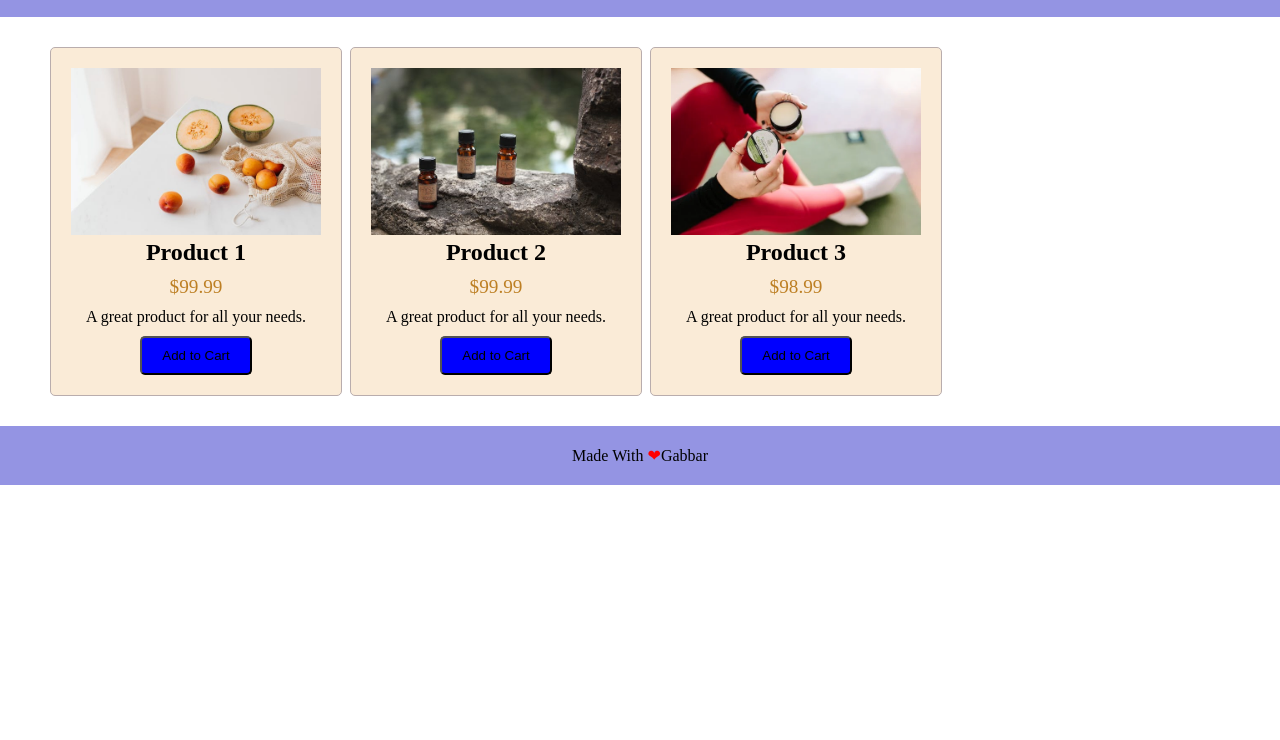
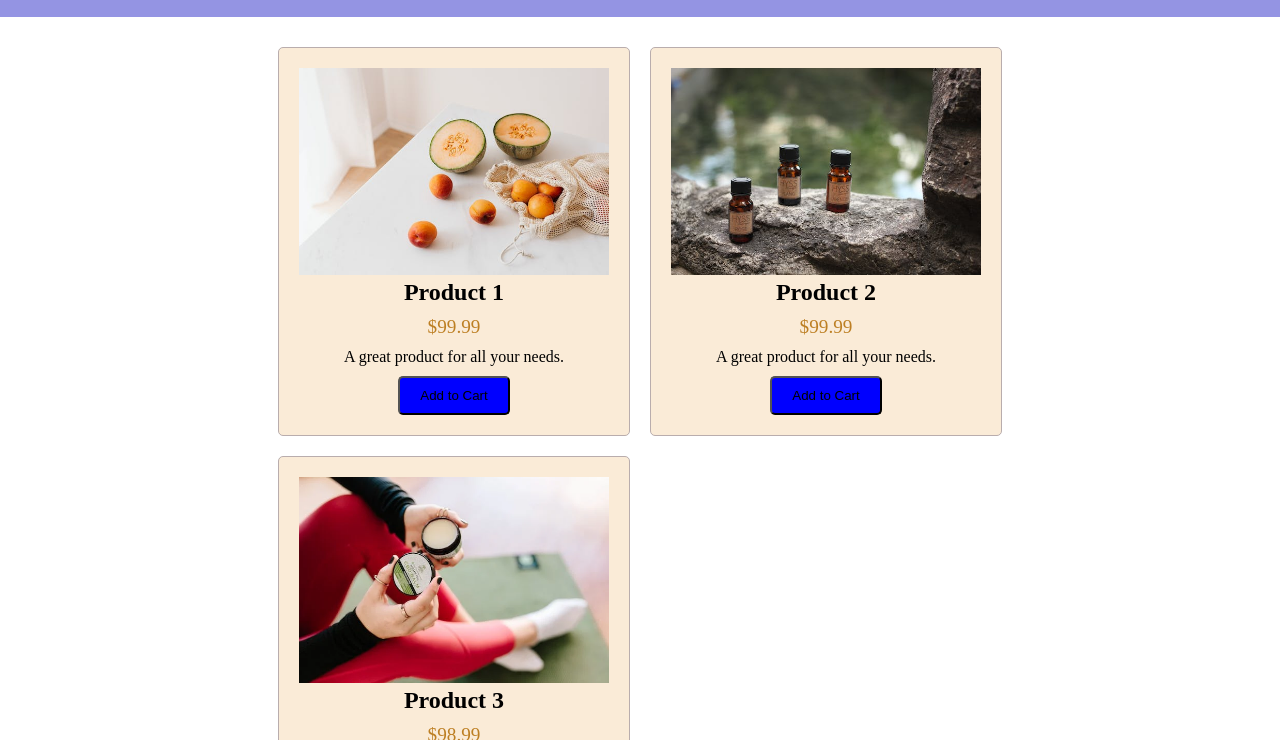
Before and after one commit to Gabbar-sharma11/E-commerce, a plain HTML site: page index.html in a window 1280 px wide. Shown: the part 60-800 px from the top of the page. Drawn offline with Linux system fonts and the light colour scheme.

Commit message:
Update styles.css

```diff
--- a/styles.css
+++ b/styles.css
@@ -15,7 +15,7 @@ main{
     margin: 20px;
 }
 .p-grid{
-    margin: 20px;
+    margin: 20px 20%;
     display: grid;
     flex-wrap: wrap;
     grid-template-columns: repeat(auto-fill, minmax(250px, 1fr));
@@ -26,7 +26,7 @@ main{
 
 }
 .product{
-   width: 250px;
+   width: auto;
    margin: auto;
    border: 1px solid #b9adad;
    background-color: antiquewhite;
```
